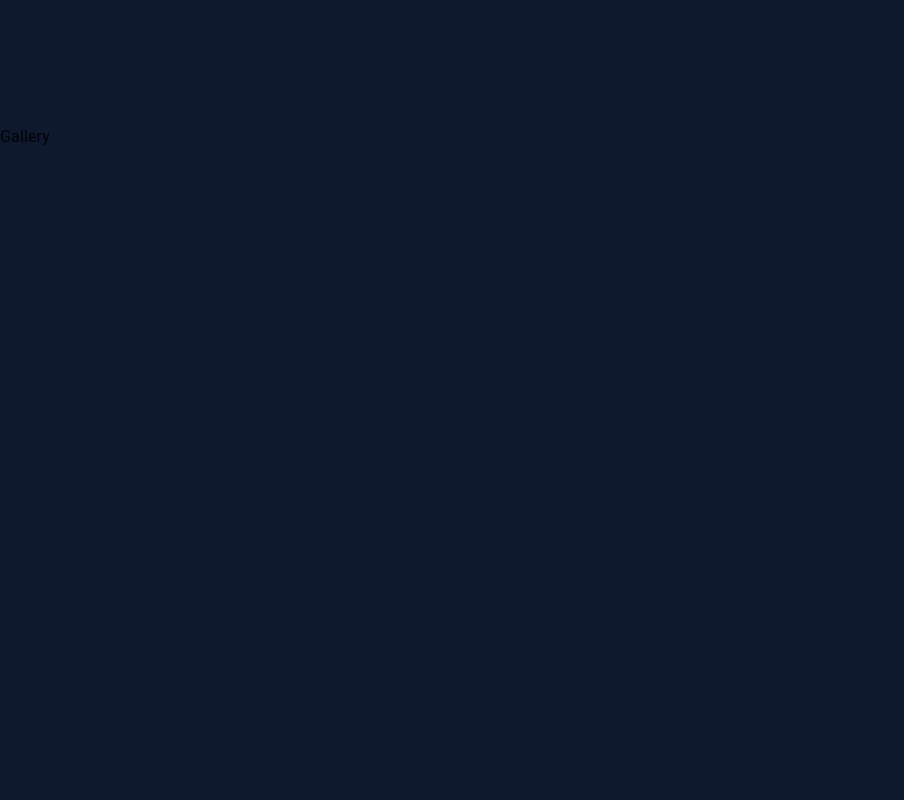
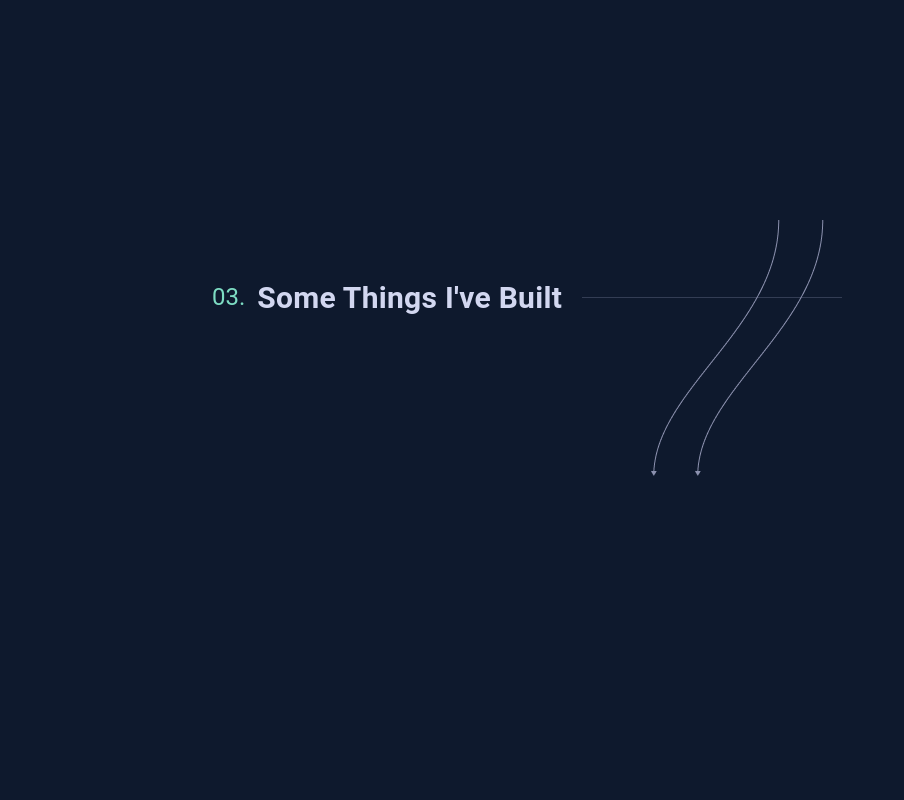
Before and after one commit to willmori/portfolio, a React (Create React App) app in the folder client/: page / in a window 1280 px wide. Shown: the part 2200-3000 px from the top of the page, without its empty margins (0-904 px from the left). Built offline with nearby package versions, Linux system fonts and the light colour scheme.

Commit message:
add second path

```diff
--- a/client/src/Content/RolesDetailsContent.js
+++ b/client/src/Content/RolesDetailsContent.js
@@ -16,7 +16,8 @@ export const rolesDetailsContent = {
         "details": ["Create and design new page data tables with implemented filtering options using React",
                     "Redesign certain parts of the admin portal with the goal of improving user experience",
                     "Create mockup designs in Figma",
-                    "Emphasized 90%+ code coverage in testing using Jest"]
+                    "Emphasized 90%+ code coverage in testing using Jest",
+                    "Conduct peer code reviews and participate in team scrum meetings"]
     },
     "CookBook_Social": {
         "header": "Full-Stack Developer",
--- a/client/src/Pages/Experience.jsx
+++ b/client/src/Pages/Experience.jsx
@@ -4,6 +4,7 @@ import { useInView } from 'react-intersection-observer';
 import { useTheme } from '@mui/material';
 import RolesSelector from '../Components/RolesSelector';
 import RolesDetails from '../Components/RolesDetails';
+import path2 from '../assets/path2.png';
 import './Experience.css';
 
 const Experience = () => {
@@ -35,7 +36,7 @@ const Experience = () => {
               <RolesDetails role={role} />
             </div>
           </Container>
-
+          <img src={path2} style={{position: 'absolute', left: '650px', top: '2420px', pointerEvents: 'none'}} alt="" />
         </Grid>
 
     );
--- a/client/src/Pages/Gallery.jsx
+++ b/client/src/Pages/Gallery.jsx
@@ -1,14 +1,36 @@
 import React, {useState, useEffect} from 'react';
-import { Button, Grid } from '@mui/material';
+import { Button, Grid, Container, Avatar, Typography, Box } from '@mui/material';
+import { useTheme } from '@mui/material';
+import { useInView } from 'react-intersection-observer';
+
 
 const Gallery = () => {
 
+    const theme = useTheme();
 
-  return (
-    <Grid style={{height: '100vh'}} id="gallery">
-        Gallery
-    </Grid>
-  );
+    const [ref, inView] = useInView({
+        triggerOnce: true, // Trigger only once
+        threshold: 0.1, // Percentage of component visibility to trigger
+      });
+
+    return (
+        <Grid style={{height: '90vh', paddingTop: '150px'}} id="gallery">
+            <Container ref={ref} style={{width: '1000px', display: 'flex'}} className={`fade-in-up ${inView ? 'is-visible' : ''}`}>
+                <Container style={{display: 'flex', flexDirection: 'column', alignItems: 'center'}}>
+                    <Container style={{display: 'flex', alignItems: 'center', marginBottom: '30px'}}>
+                        <Typography variant="h5" style={{color: theme.palette.primary.textPrimary}}>03.&nbsp;&nbsp;</Typography>
+                        <Typography sx={{ fontSize: '30px', fontWeight: 'bold' }} style={{color: 'rgb(210, 215, 240)'}}>Some Things I've Built</Typography>
+                        <div style={{borderBottom: `1px solid rgb(140, 145, 175, 0.3)`, width: '260px', marginLeft: '20px'}}></div>
+                    </Container>
+
+                </Container>
+
+            </Container>
+
+        </Grid>
+
+
+    );
 }
 
 export default Gallery;
```
Also changed, not shown: client/src/assets/path2.png (added).
